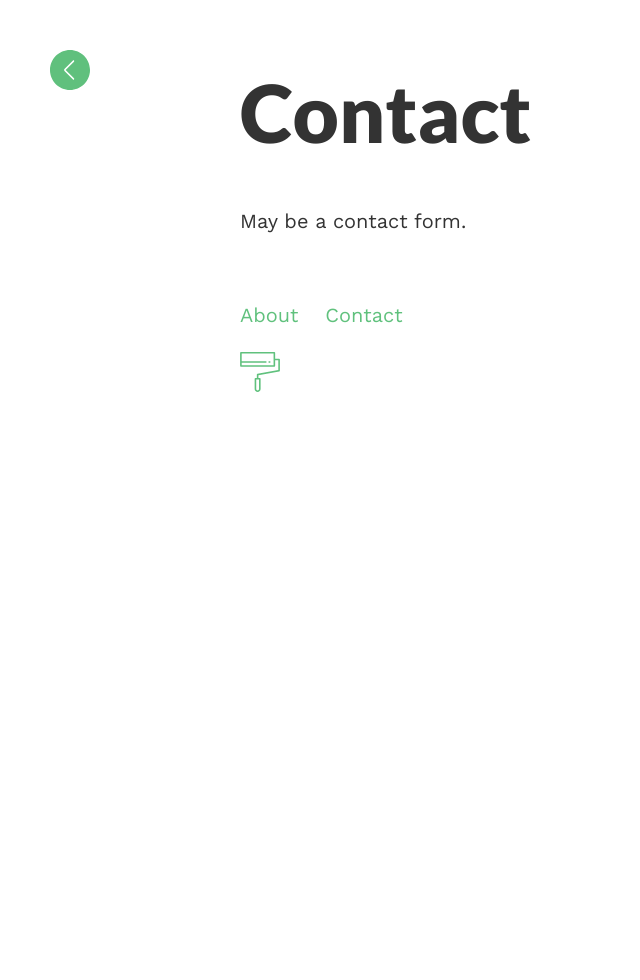
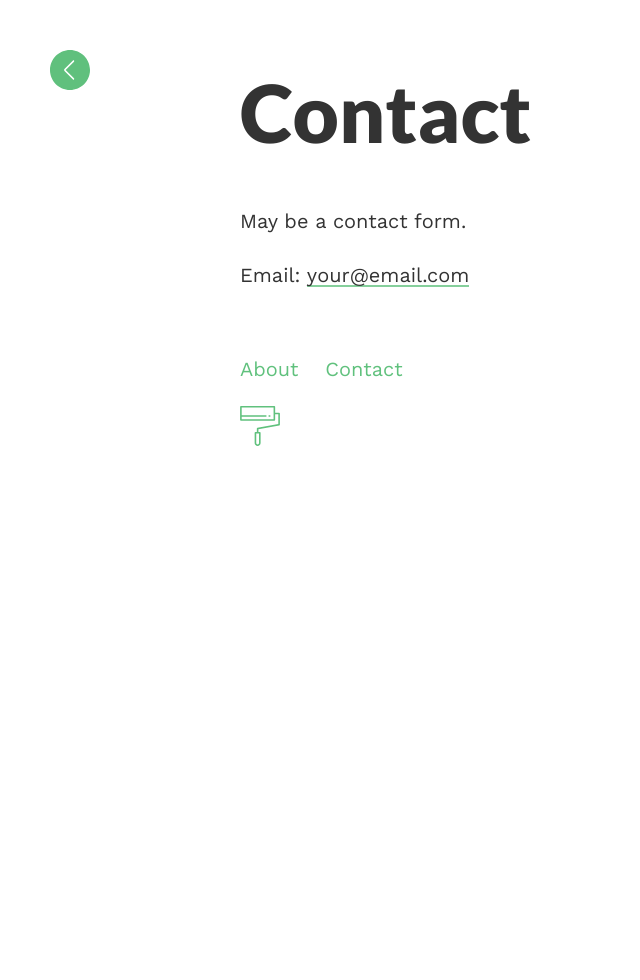
Before and after one commit to sharu725/hagura, a Jekyll site: the page built from contact.md, in a window 1280 px wide. Shown: the whole page, without its empty margins (0-640 px from the left). Built offline with Jekyll 4.4.1, drawn with Linux system fonts in a browser that asks for light colours.

Commit message:
email in contact page

```diff
--- a/_config.yml
+++ b/_config.yml
@@ -2,6 +2,9 @@
 
 title: Hagura - Light!
 baseurl: /hagura # name of the repository
+email: your@email.com
+
+
 
 highlighter: rouge
 markdown: kramdown
--- a/contact.md
+++ b/contact.md
@@ -5,3 +5,5 @@ permalink: /contact/
 ---
 
 May be a contact form.
+
+Email: <a href="mailto:{{site.email}}">{{site.email}}</a>
```
